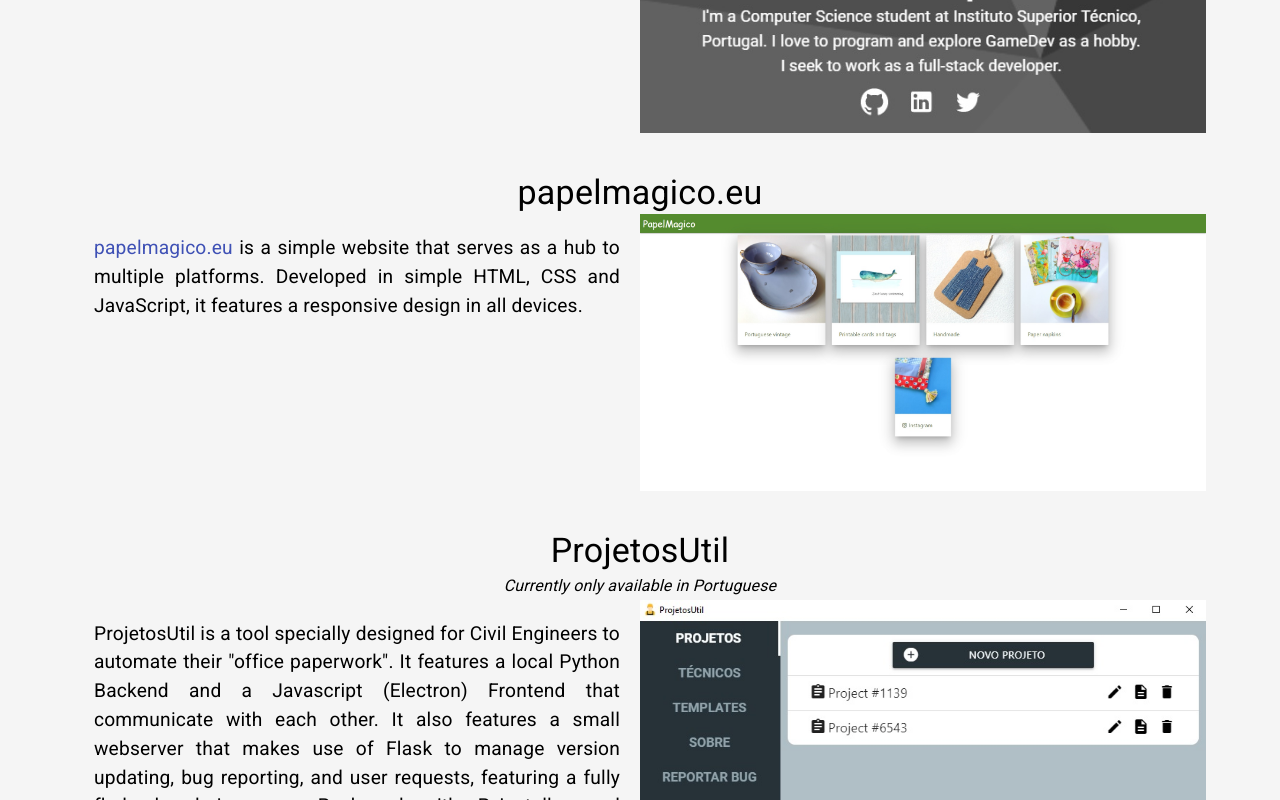
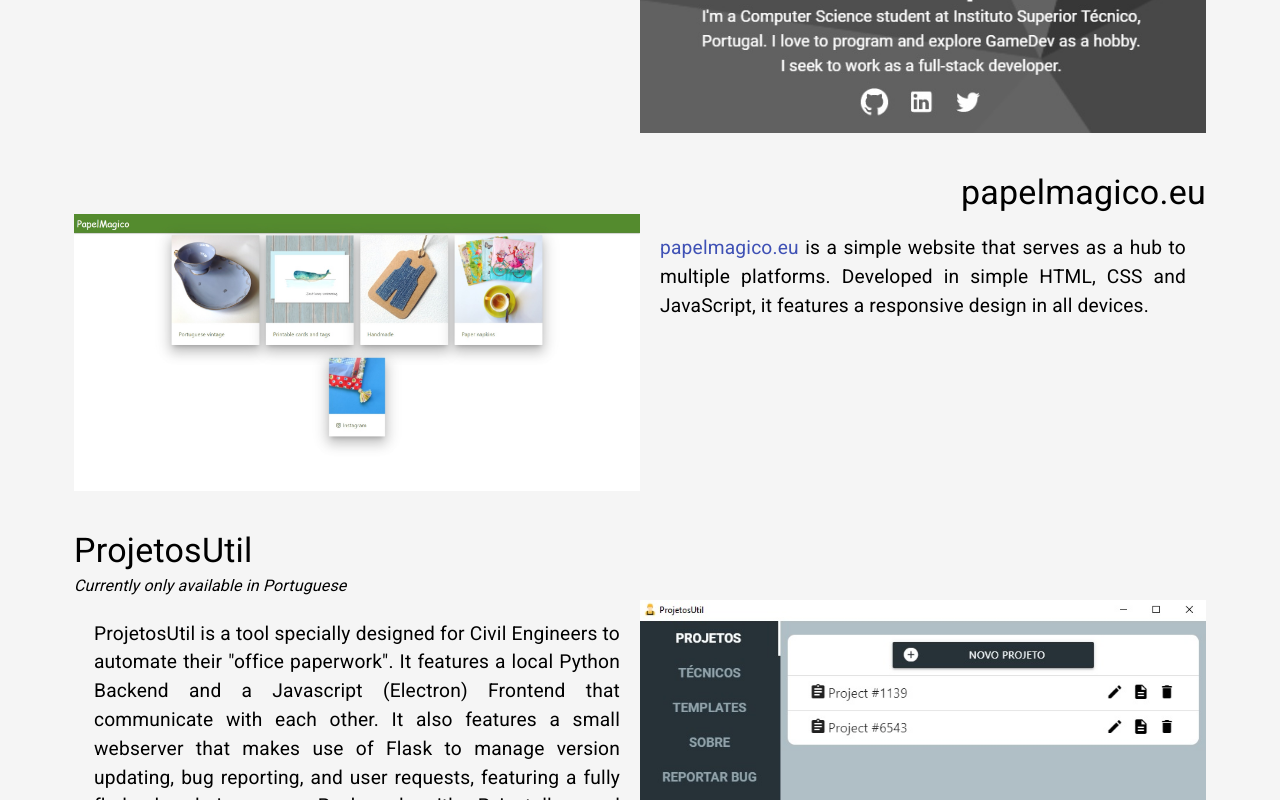
Before and after one commit to PedroPerpetua/pedroperpetua.com, a React (Create React App) app: page / in a window 1280 px wide. Shown: the part 1180-1980 px from the top of the page. Built offline with nearby package versions, Linux system fonts and the light colour scheme.

Commit message:
Fixed projects tab issue.

```diff
--- a/src/components/ProjectCard.js
+++ b/src/components/ProjectCard.js
@@ -1,4 +1,4 @@
-import { makeStyles } from '@material-ui/core';
+import { makeStyles, withWidth } from '@material-ui/core';
 import Grid from '@material-ui/core/Grid';
 import Typography from '@material-ui/core/Typography';
 
@@ -29,6 +29,7 @@
 
 function ProjectCard(props){
   const classes = useStyles();
+  const isLargeDevice = (props.width !== "xs" && props.width !== "sm");
   let left = (
     <Grid item md={6} xs={12}>
       <Typography className={classes.text} component="div" variant="body1">
@@ -41,7 +42,7 @@
       <img className={classes.image} src={props.image} alt=""/>
     </Grid>
   );
- if(props.side === "right" && props.isLargeDevice)
+ if(props.side === "right" && isLargeDevice)
     // Swap them
     [left, right] = [right, left];
 
@@ -49,12 +50,12 @@
     <div className={classes.base}>
       <Typography
         variant="h4"
-        style={{textAlign: props.isLargeDevice ? props.side:"center"}}
+        style={{textAlign: isLargeDevice ? props.side:"center"}}
       >
         {props.title}
       </Typography>
       {props.subtitle &&
-      <Typography variant="subtitle1" style={{textAlign: props.isLargeDevice ? props.side:"center"}}>
+      <Typography variant="subtitle1" style={{textAlign: isLargeDevice ? props.side:"center"}}>
         <i>{props.subtitle}</i>
       </Typography>
       }
@@ -66,4 +67,4 @@
   );
 }
 
-export default ProjectCard;
+export default withWidth()(ProjectCard);
--- a/src/components/Projects.js
+++ b/src/components/Projects.js
@@ -33,7 +33,6 @@
       <Typography className={classes.title} variant="h2" ref={props.scrollRef}>Projects</Typography>
 
       <ProjectCard
-        isLargeDevice={props.isLargeDevice}
         title="pedroperpetua.com"
         image={PedroPerpetua}
         side="left"
@@ -44,7 +43,6 @@
       </ProjectCard>
 
       <ProjectCard
-        isLargeDevice={props.isLargeDevice}
         title="papelmagico.eu"
         image={PapelMagico}
         side="right"
@@ -54,7 +52,6 @@
       </ProjectCard>
 
       <ProjectCard
-        isLargeDevice={props.isLargeDevice}
         title="ProjetosUtil"
         subtitle="Currently only available in Portuguese"
         image={ProjetosUtil}
```
